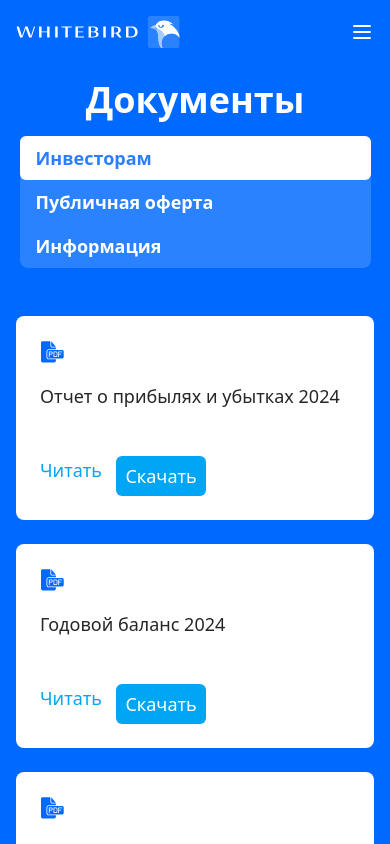
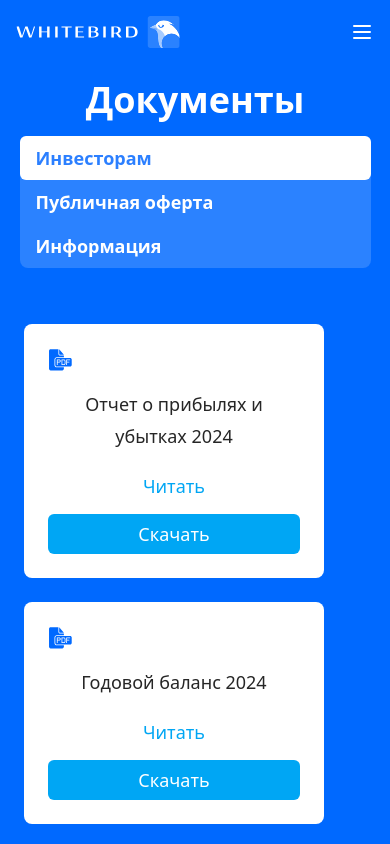
Before and after one commit to NikitaLikinykh/exchange, a Next.js app: page /documents in a window 390 px wide. Shown: the top 844 px of the page. Built offline with nearby package versions, Linux system fonts and the light colour scheme.

Commit message:
add adaptive

```diff
--- a/app/components/DocumentCard.tsx
+++ b/app/components/DocumentCard.tsx
@@ -12,7 +12,7 @@ export default function DocumentCard({
   downloadLabel,
 }: DocumentCardProps) {
   return (
-    <div className="box-border flex flex-col p-6 m-0 bg-white rounded-lg h-[204px]">
+    <div className="box-border flex flex-col p-6 m-0 bg-white rounded-lg h-auto max-w-[300px] sm:max-w-none">
       <div>
         <svg
           width="25"
@@ -30,13 +30,13 @@ export default function DocumentCard({
           />
         </svg>
       </div>
-      <div className="box-border p-0 m-0 mb-auto text-lg leading-8 text-neutral-800">
+      <div className="box-border p-0 m-0 mb-auto text-lg leading-8 text-neutral-800 text-center sm:text-left">
         {title}
       </div>
-      <div className="box-border flex gap-3.5 p-0 m-0 mt-5">
+      <div className="box-border flex flex-col sm:flex-row gap-3.5 p-0 m-0 mt-5">
         <a
           href={readLink}
-          className="box-border p-0 m-0 text-lg text-sky-500 no-underline"
+          className="box-border p-0 m-0 text-lg text-sky-500 no-underline text-center sm:text-left"
         >
           Читать
         </a>
--- a/app/documents/page.tsx
+++ b/app/documents/page.tsx
@@ -96,7 +96,7 @@ export default function DocumentsPage() {
         </div>
       </div>
 
-      <div className="box-border grid gap-6 p-12 mx-auto my-0 grid-cols-[repeat(4,1fr)] max-md:p-6 max-md:grid-cols-[repeat(2,1fr)] max-sm:p-4 max-sm:grid-cols-[1fr] bg-[#0069FF]">
+      <div className="box-border grid gap-6 p-6 mx-auto my-0 grid-cols-1 sm:grid-cols-2 lg:grid-cols-3 xl:grid-cols-4 bg-[#0069FF]">
         {documents.map((doc, index) => (
           <DocumentCard
             key={index}
```
